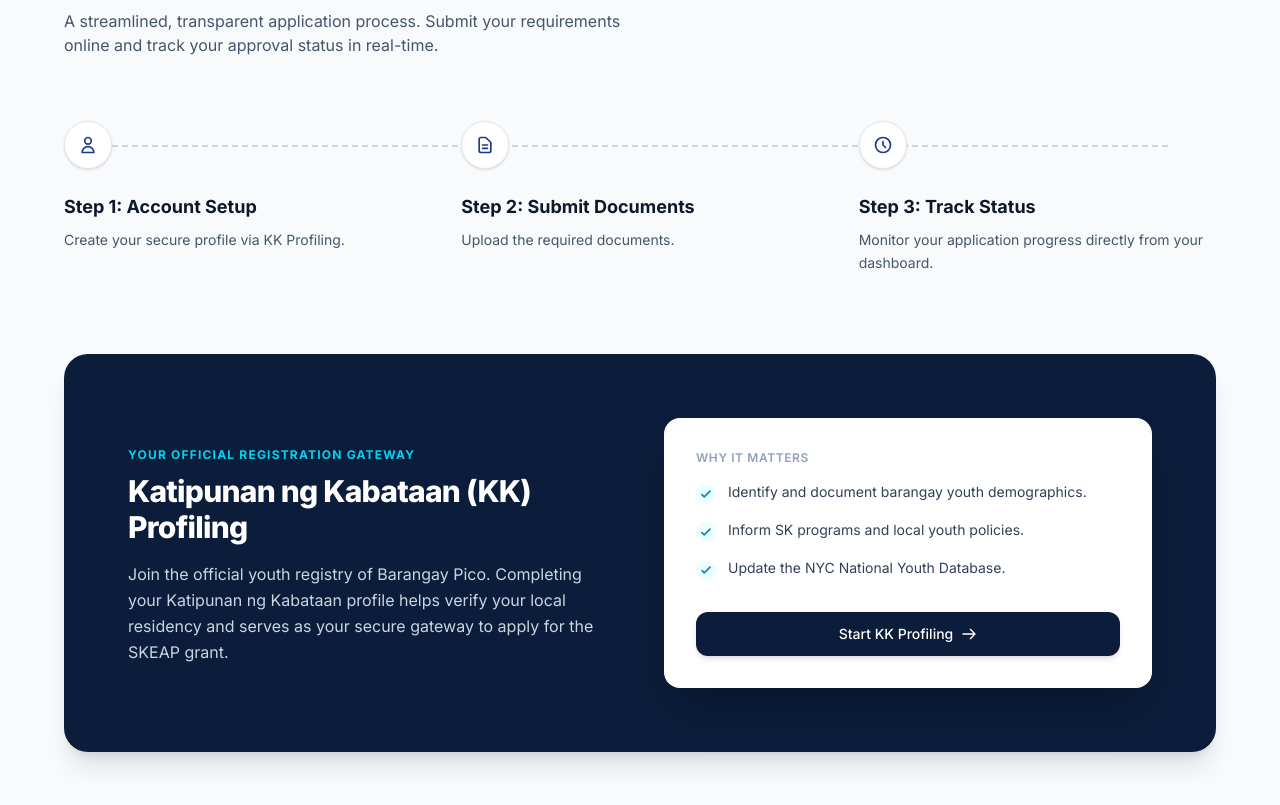
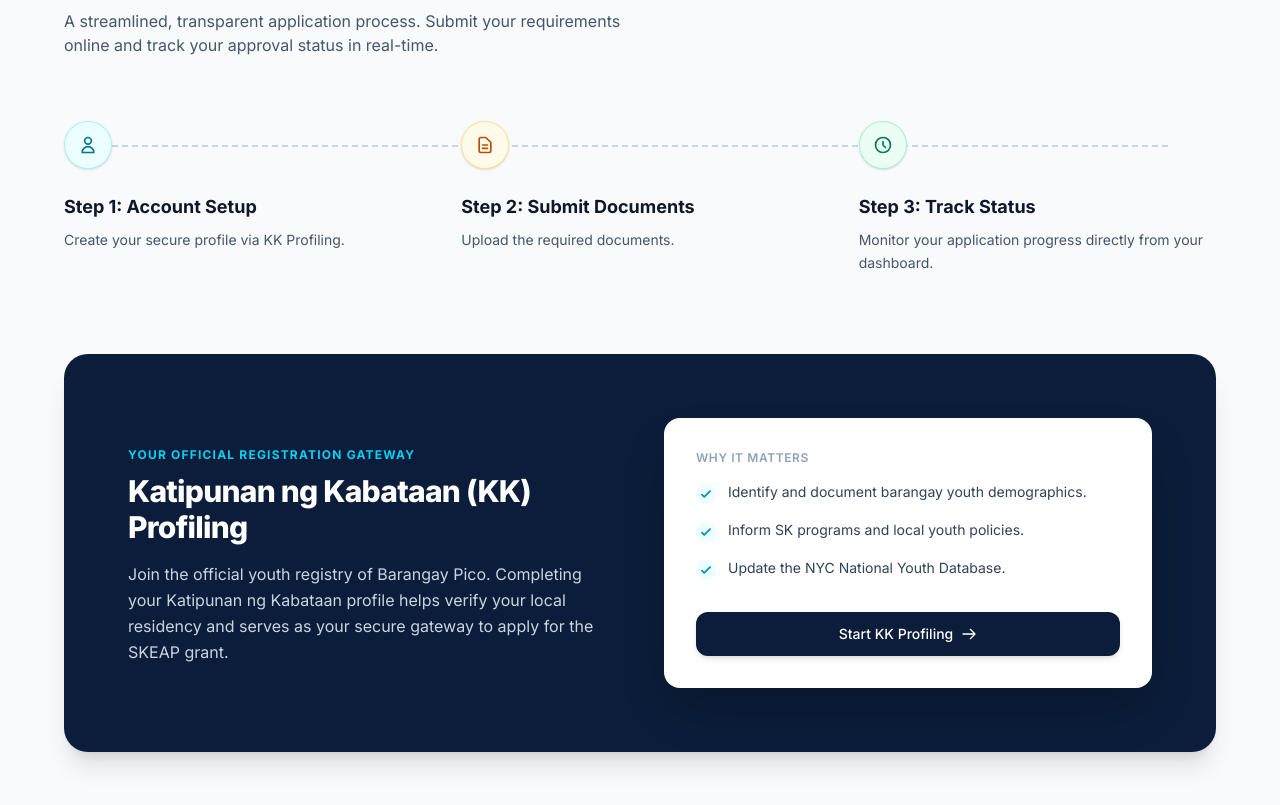
Before and after one commit to SebastianD404/skonnect_project, a Next.js app: page / in a window 1280 px wide. Shown: the part 943-1748 px from the top of the page. Built offline with nearby package versions, Linux system fonts and the light colour scheme; no server answers; the database is empty.

Commit message:
Recommit changes

```diff
--- a/app/page.tsx
+++ b/app/page.tsx
@@ -252,7 +252,7 @@ export default function HomePage() {
             <div className="relative z-10 grid grid-cols-1 gap-10 md:grid-cols-3">
               {/* Step 1 */}
               <div className="flex flex-col items-start rounded-2xl border border-slate-100 bg-white/60 p-6 shadow-sm md:border-none md:bg-transparent md:p-0 md:shadow-none">
-                <div className="mb-6 flex h-12 w-12 items-center justify-center rounded-full border border-slate-200 bg-white text-blue-900 shadow-sm">
+                <div className="mb-6 flex h-12 w-12 items-center justify-center rounded-full border border-cyan-200 bg-cyan-50 text-cyan-700 shadow-sm">
                   <svg className="h-5 w-5" fill="none" stroke="currentColor" viewBox="0 0 24 24">
                     <path strokeLinecap="round" strokeLinejoin="round" strokeWidth="2" d="M16 7a4 4 0 11-8 0 4 4 0 018 0zM12 14a7 7 0 00-7 7h14a7 7 0 00-7-7z" />
                   </svg>
@@ -263,7 +263,7 @@ export default function HomePage() {
 
               {/* Step 2 */}
               <div className="flex flex-col items-start rounded-2xl border border-slate-100 bg-white/60 p-6 shadow-sm md:border-none md:bg-transparent md:p-0 md:shadow-none">
-                <div className="mb-6 flex h-12 w-12 items-center justify-center rounded-full border border-slate-200 bg-white text-blue-900 shadow-sm">
+                <div className="mb-6 flex h-12 w-12 items-center justify-center rounded-full border border-amber-200 bg-amber-50 text-amber-700 shadow-sm">
                   <svg className="h-5 w-5" fill="none" stroke="currentColor" viewBox="0 0 24 24">
                     <path strokeLinecap="round" strokeLinejoin="round" strokeWidth="2" d="M9 12h6m-6 4h6m2 5H7a2 2 0 01-2-2V5a2 2 0 012-2h5.586a1 1 0 01.707.293l5.414 5.414a1 1 0 01.293.707V19a2 2 0 01-2 2z" />
                   </svg>
@@ -274,7 +274,7 @@ export default function HomePage() {
 
               {/* Step 3 */}
               <div className="flex flex-col items-start rounded-2xl border border-slate-100 bg-white/60 p-6 shadow-sm md:border-none md:bg-transparent md:p-0 md:shadow-none">
-                <div className="mb-6 flex h-12 w-12 items-center justify-center rounded-full border border-slate-200 bg-white text-blue-900 shadow-sm">
+                <div className="mb-6 flex h-12 w-12 items-center justify-center rounded-full border border-emerald-200 bg-emerald-50 text-emerald-700 shadow-sm">
                   <svg className="h-5 w-5" fill="none" stroke="currentColor" viewBox="0 0 24 24">
                     <path strokeLinecap="round" strokeLinejoin="round" strokeWidth="2" d="M12 8v4l3 3m6-3a9 9 0 11-18 0 9 9 0 0118 0z" />
                   </svg>
```
